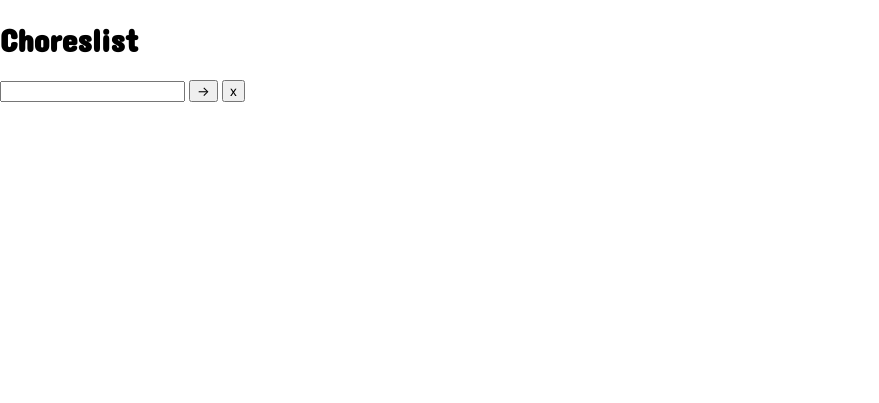
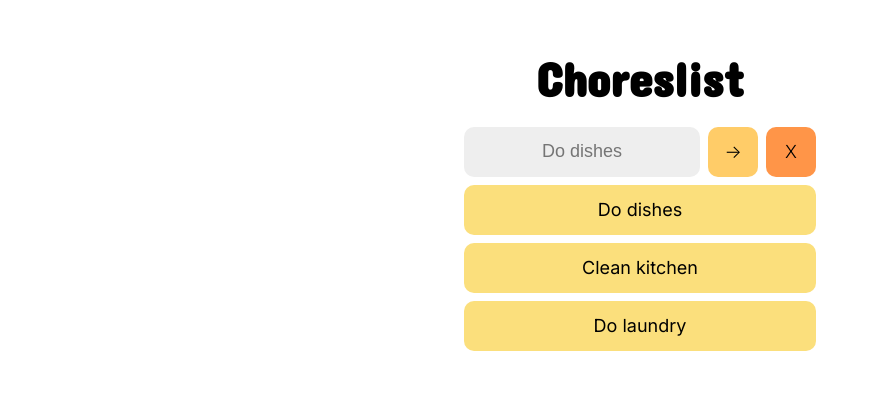
Before and after one commit to NathanJGaul/choreslist, a plain HTML site: page index.html in a window 1280 px wide. Shown: the whole page, without its empty margins (0-879 px from the left). Drawn offline with Linux system fonts and the light colour scheme.

Commit message:
Initial stab at design

```diff
--- a/index.css
+++ b/index.css
@@ -18,8 +18,79 @@ html, body {
 
 h1 {
     font-family: "Concert One", cursive;
+    font-size: 48px;
+    margin: 0;
 }
 
 button {
     font-family: "Inter", sans-serif;
+    width: 50px;
+    border: none;
+    border-radius: 10px;
+    font-size: 18px;
+    font-weight: 200;
 }
+
+.container {
+    width: 400px;
+    height: 400px;
+    margin: 0 auto;
+    display: flex;
+    flex-direction: column;
+    align-items: center;
+    justify-content: center;
+    gap: 20px;
+}
+
+#content {
+    display: flex;
+    flex-direction: column;
+    gap: 8px;
+}
+
+input {
+    background-color: #eeeeee;
+    border: none;
+    border-radius: 10px;
+    font-size: 18px;
+    text-align: center;
+    color: #a4a4a4;
+}
+
+#btn-add {
+    background-color: #ffcc68;
+}
+
+#btn-delete {
+    background-color: #ff9548;
+}
+
+#controls {
+    display: flex;
+    height: 50px;
+    gap: 8px;
+}
+
+#chores {
+    display: flex;
+    flex-direction: column;
+    justify-content: space-evenly;
+    align-items: center;
+    gap: 8px;
+}
+
+.chore {
+    width: 100%;
+    height: 50px;
+    background-color: #FBDF7C;
+    border-radius: 10px;
+
+    display: flex;
+    justify-content: center;
+    align-items: center;
+}
+
+.chore p {
+    font-size: 18px;
+    font-family: "Inter", sans-serif;
+}
--- a/index.html
+++ b/index.html
@@ -15,9 +15,18 @@
     <body>
         <div class="container">
             <h1>Choreslist</h1>
-            <input type="text" name="" id="">
-            <button>-></button>
-            <button>x</button>
+            <div id="content">
+                <div id="controls">
+                    <input type="text" placeholder="Do dishes">
+                    <button id="btn-add">-></button>
+                    <button id="btn-delete">X</button>
+                </div>
+                <div id="chores">
+                    <div class="chore"><p>Do dishes</p></div>
+                    <div class="chore"><p>Clean kitchen</p></div>
+                    <div class="chore"><p>Do laundry</p></div>
+                </div>
+            </div>
         </div>
         <script src="index.js"></script>
     </body>
```
